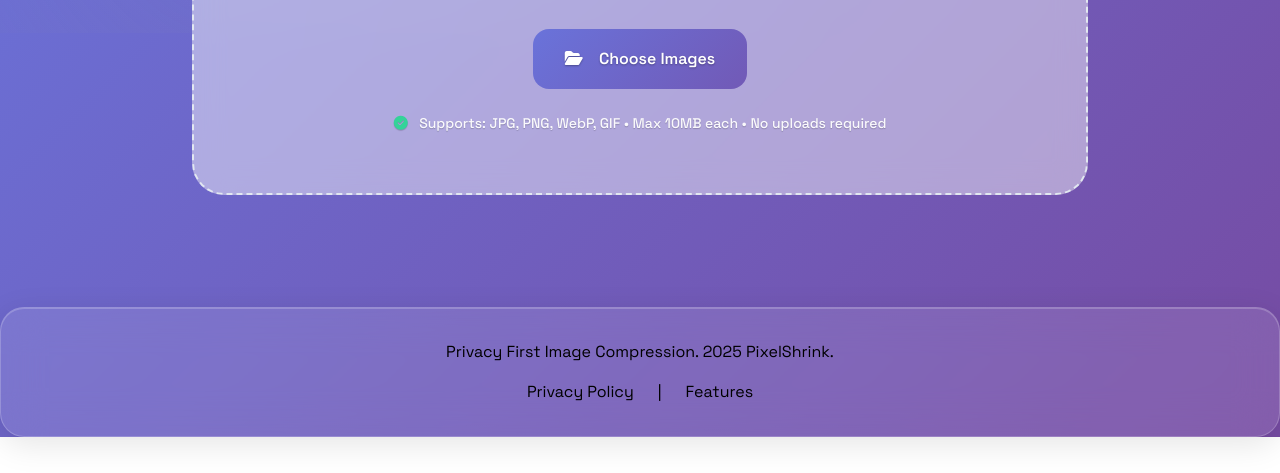
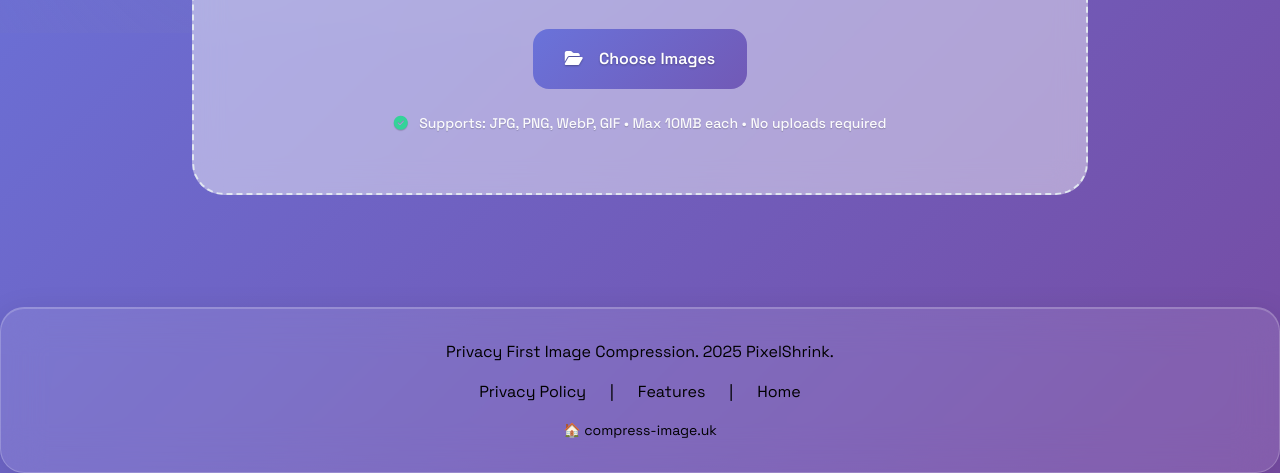
Before and after one commit to sandeshwar/image-compressor, a plain HTML site: page index.html in a window 1280 px wide. Shown: the part 767-1240 px from the top of the page. Before the commit the page ends 1204 px from the top, so only its background shows below. Drawn offline with nearby package versions, Linux system fonts and the light colour scheme.

Commit message:
Add custom domain compress-image.uk
- Created CNAME file for GitHub Pages custom domain
- Updated footer links to use compress-image.uk domain
- Added home link and domain display in footer
- Prepared for DNS configuration and domain migration

```diff
--- a/index.html
+++ b/index.html
@@ -338,9 +338,14 @@
             <div class="text-center text-white/80">
                 <p class="mb-4">Privacy First Image Compression. 2025 PixelShrink.</p>
                 <div class="flex justify-center space-x-6">
-                    <a href="privacy.html" class="hover:text-white transition-colors">Privacy Policy</a>
+                    <a href="https://compress-image.uk/privacy.html" class="hover:text-white transition-colors">Privacy Policy</a>
                     <span class="text-white/40">|</span>
-                    <a href="#features" class="hover:text-white transition-colors">Features</a>
+                    <a href="https://compress-image.uk/#features" class="hover:text-white transition-colors">Features</a>
+                    <span class="text-white/40">|</span>
+                    <a href="https://compress-image.uk/" class="hover:text-white transition-colors">Home</a>
+                </div>
+                <div class="mt-4 text-white/60 text-sm">
+                    🏠 <a href="https://compress-image.uk" class="hover:text-white transition-colors">compress-image.uk</a>
                 </div>
             </div>
         </div>
```
Also changed, not shown: 1 other file.
